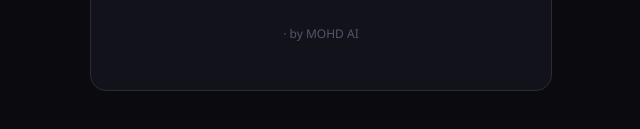
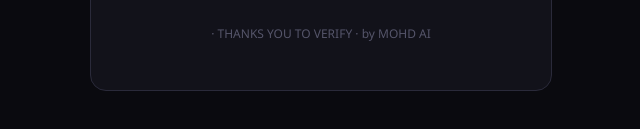
Before and after one commit to ibrahimuddinAI/nexquery-verify, a plain HTML site: page index.html in a window 1280 px wide. Shown: the part 465-594 px from the top of the page, 319-959 px from the left. Drawn offline with Linux system fonts and the light colour scheme.

Commit message:
index.html

```diff
--- a/index.html
+++ b/index.html
@@ -50,7 +50,7 @@
     <div class="icon">✅</div>
     <h1>Email Verified!</h1>
     <p>Your account is now confirmed.<br>You can close this tab and return to the app to sign in.</p>
-    <div class="brand"> &middot; by MOHD AI</div>
+    <div class="brand"> &middot; THANKS YOU TO VERIFY · by MOHD AI</div>
   </div>
 </body>
 </html>
```
